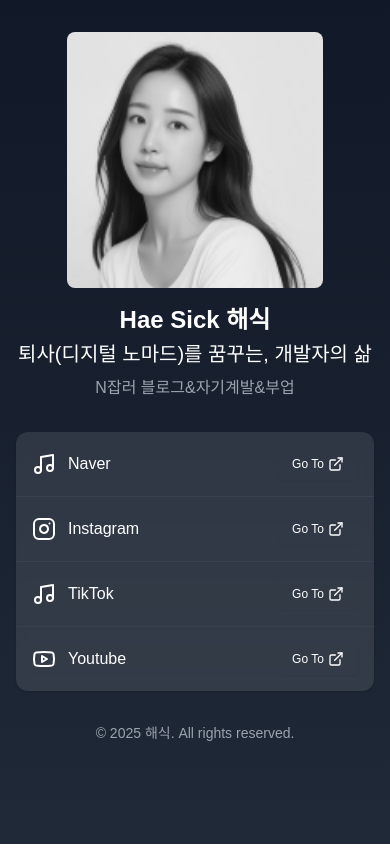
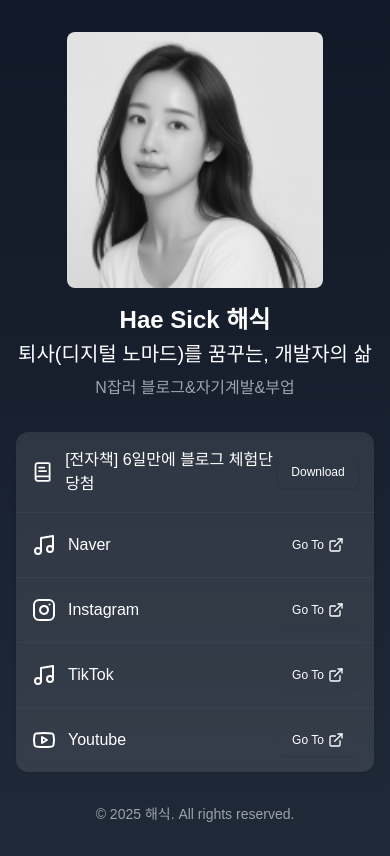
Before and after one commit to godud2604/hy-lnk, a Next.js app: page / in a window 390 px wide. Built offline with nearby package versions, Linux system fonts and the light colour scheme.

Commit message:
fix mobile pdf open

```diff
--- a/app/page.tsx
+++ b/app/page.tsx
@@ -3,7 +3,7 @@
 import Image from "next/image"
 import { Button } from "@/components/ui/button"
 import { Card } from "@/components/ui/card"
-import { ExternalLink, PlayCircle, Music, Instagram, Youtube } from "lucide-react"
+import { ExternalLink, PlayCircle, Music, Instagram, Youtube, BookText } from "lucide-react"
 import { useState } from "react"
 
 interface StreamingService {
@@ -72,13 +72,18 @@ const ServiceItem = ({ service }: { service: StreamingService }) => {
   };
 
   const executeAction = (url: string) => {
+    if (/Mobi|Android/i.test(navigator.userAgent)) {
+      // 모바일 기기에서 URL을 새 탭으로 열기
+      window.open(url, '_blank');
+    } else {
+      // 데스크탑에서는 다운로드 링크 생성
       const link = document.createElement('a');
       link.href = url;
       link.download = url.split('/').pop() || '6일만예_블로그_체험단_당첨.pdf'; // 파일 이름 지정
       document.body.appendChild(link);
       link.click();
       document.body.removeChild(link);
-    return;
+    }
   };
 
   return (
@@ -133,13 +138,13 @@ const ServiceItem = ({ service }: { service: StreamingService }) => {
 
 export default function Page() {
   const streamingServices: StreamingService[] = [
-    // {
-    //   name: "[전자책] 6일만에 블로그 체험단 당첨",
-    //   icon: <BookText className="w-6 h-6" />,
-    //   action: "Download",
-    //   type: "pdf",
-    //   url: "/ebook.pdf",
-    // },
+    {
+      name: "[전자책] 6일만에 블로그 체험단 당첨",
+      icon: <BookText className="w-6 h-6" />,
+      action: "Download",
+      type: "pdf",
+      url: "/ebook.pdf",
+    },
     {
       name: "Naver",
       icon: <Music className="w-6 h-6" />,
```
Lines whose indentation alone changed are shown as unchanged.
